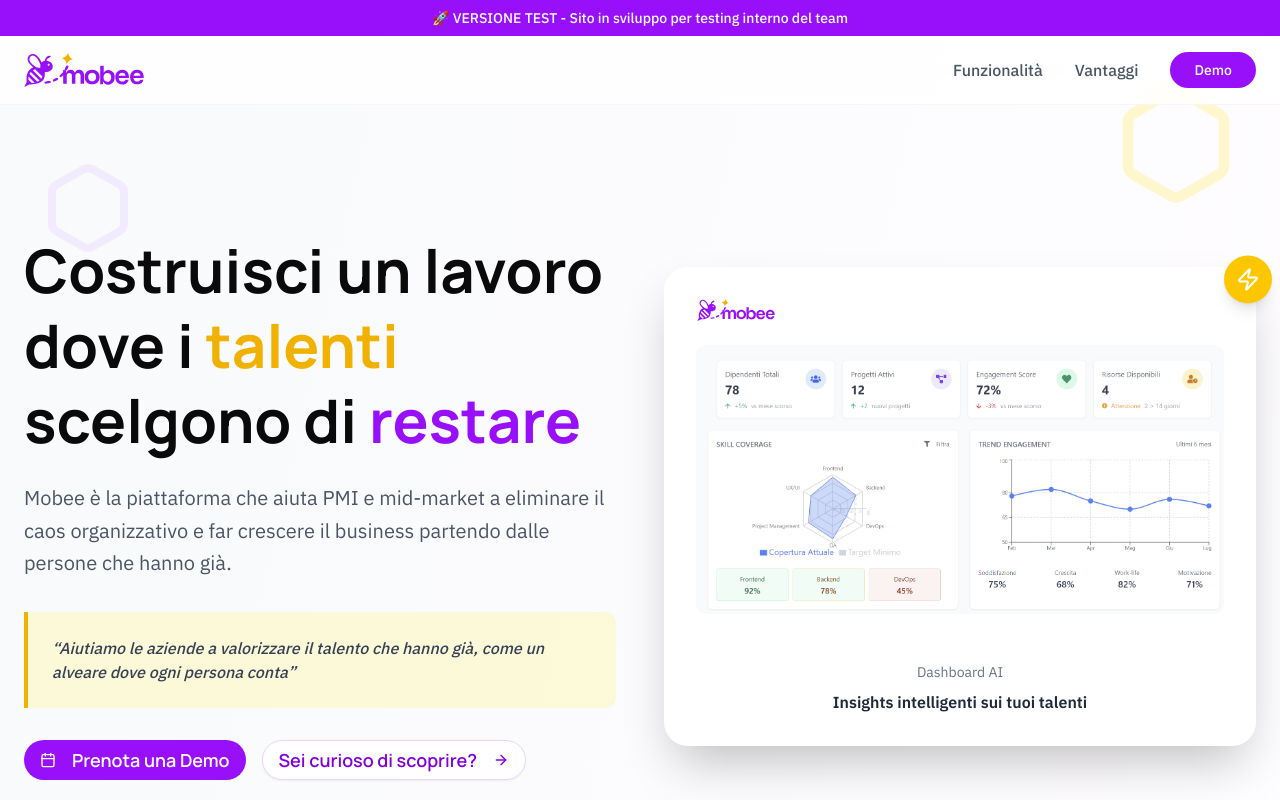
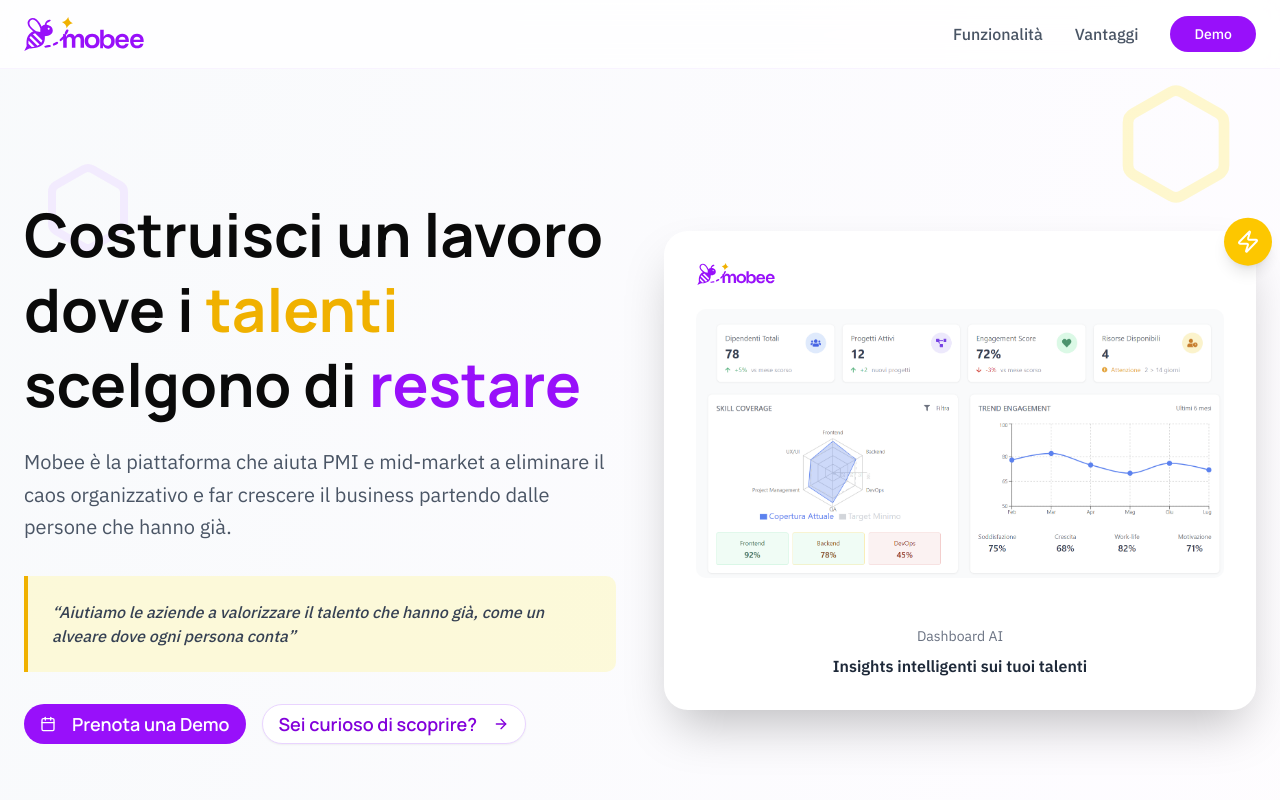
Before and after one commit to ElisaGiurelli/landing_page_mobee, a Next.js app in the folder mobee-landing/: page / in a window 1280 px wide. Shown: the top 800 px of the page. Built offline with nearby package versions, Linux system fonts and the light colour scheme.

Commit message:
remove banner

```diff
--- a/mobee-landing/src/components/landing-page.tsx
+++ b/mobee-landing/src/components/landing-page.tsx
@@ -51,11 +51,6 @@
 
   return (
     <div className="min-h-screen bg-gradient-to-br from-slate-50 via-purple-50/30 to-yellow-50/20 overflow-x-hidden">
-      {/* Testing Banner */}
-      <div className="bg-purple-600 text-white text-center py-2 text-sm font-medium relative z-50">
-        🚀 VERSIONE TEST - Sito in sviluppo per testing interno del team
-      </div>
-
       <DecorativeHexagons />
 
       {/* Header */}
```
Also changed, not shown: 1 other file (tests, documents, lock files or other folders).
